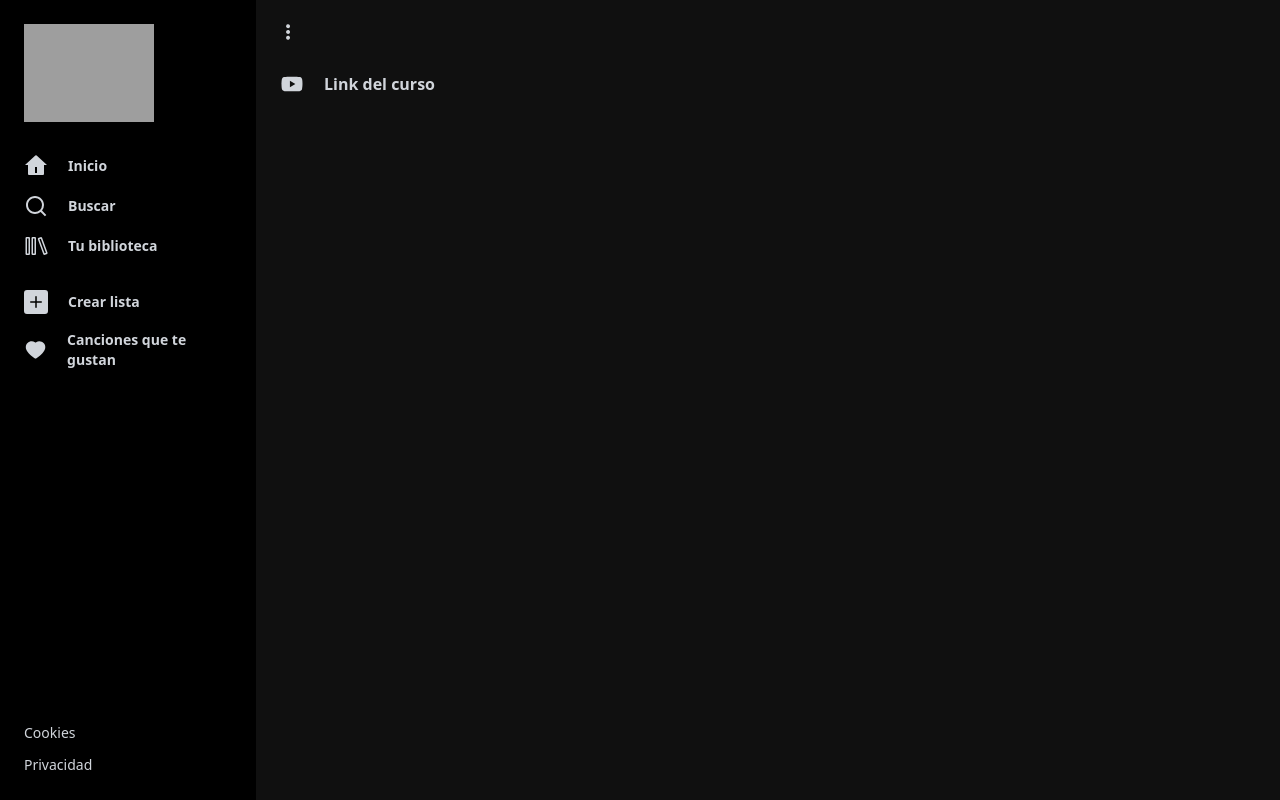
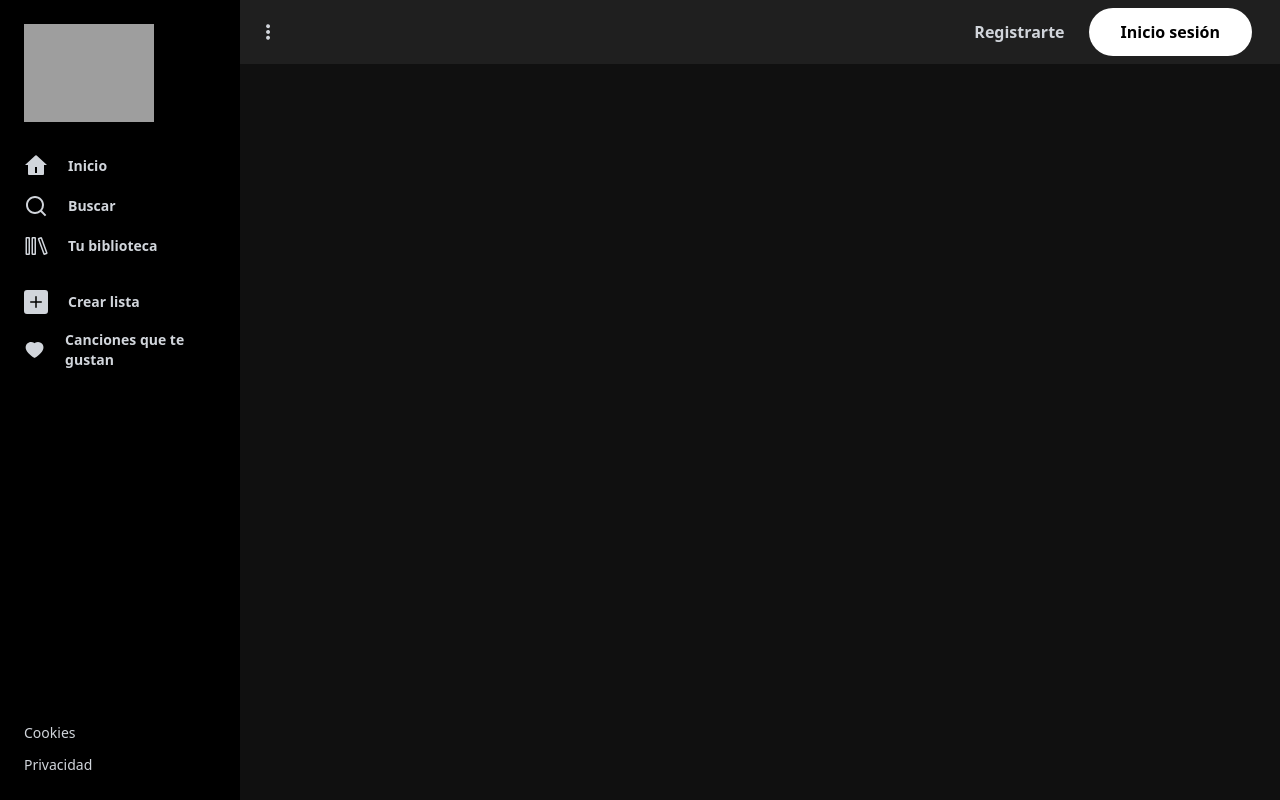
Before and after one commit to thorcazo/clon_spotify, a Next.js app: page / in a window 1280 px wide. Built offline with nearby package versions, Linux system fonts and the light colour scheme; grey boxes are pictures that could not be loaded.

Commit message:
Creando mediaqueries

```diff
--- a/components/Header.js
+++ b/components/Header.js
@@ -4,21 +4,25 @@ import Link from 'next/link';
 import { AiFillHeart, AiFillYoutube } from 'react-icons/ai';
 
 
-const Header = () => {
+const Header = (props) => {
+
+  const { setshowSidebar } = props;
+
   return (
-    <header className='p-6 ml-64 md:w-[calc(100%-256px)]'>
-      <div>
+    <header className='fixed top-0 left-0 px-5 py-2 md:ml-60 w-full md:w-[calc(100%-240px)] bg-Spotify-gray-dark flex items-center justify-between' >
+      <div className=''>
         <SlOptionsVertical />
       </div>
-      <div className='mt-8'>
-        <ul>
-          <li>
-            <Link href='https://youtu.be/R21xx2fEFO8?t=4025' className='flex items-center gap-5 font-bold hover:text-gray-50 transition-colors' >
-              <AiFillYoutube className='text-2xl' /> Link del curso
-            </Link>
-          </li>
-        </ul>
+      <div className='flex gap-6 mr-2 '>
+        <button className='font-bold hover:scale-105 hover:text-white ease-in-out 	 '>Registrarte</button>
+        <button className='py-2 md:py-3 px-6 md:px-8 rounded-full bg-white text-black font-bold hover:scale-105 '>Inicio sesión</button>
+
       </div>
+      {/* <div className='mt-8'>
+        { <Link href='https://youtu.be/R21xx2fEFO8?t=4025' className='flex items-center gap-5 font-bold hover:text-gray-50 transition-colors' >
+          <AiFillYoutube className='text-2xl' /> Link curso
+        </Link> }
+      </div> */}
     </header>
 
   )
--- a/components/Sidebar.js
+++ b/components/Sidebar.js
@@ -9,9 +9,10 @@ import { AiFillHeart, AiFillYoutube } from 'react-icons/ai';
 
 
 
-const Sidebar = () => {
+const Sidebar = (props) => {
+    const { showSidebar, setshowSidebar } = props;
     return (
-        <div className='bg-Spotify-black-dark fixed top-0 left-0 w-64 h-full p-6  flex flex-col justify-between'>
+        <div className={`bg-Spotify-black-dark fixed top-0 w-60 h-full p-6  flex flex-col justify-between ${showSidebar ? "left-0" : "-leftfull"}md:left-0`}>
             <div>
                 <div className=''>
                     <Image src="https://storage.googleapis.com/pr-newsroom-wp/1/2018/11/Spotify_Logo_RGB_White.png"
--- a/pages/_app.js
+++ b/pages/_app.js
@@ -1,3 +1,4 @@
+import { useState } from 'react'
 import Head from 'next/head'
 import '../styles/globals.css'
 import Header from '../components/Header'
@@ -5,6 +6,7 @@ import Sidebar from '../components/Sidebar'
 
 
 function MyApp({ Component, pageProps }) {
+  const [showSidebar, setshowSidebar] = useState(false)
   return (
     <>
       <Head>
@@ -14,8 +16,8 @@ function MyApp({ Component, pageProps }) {
       </Head>
       <div className='bg-Spotify-black-gray min-h-screen text-gray-300'>
 
-        <Header />
-        <Sidebar />
+        <Header setshowSidebar={setshowSidebar} />
+        <Sidebar showSidebar={showSidebar} setshowSidebar={setshowSidebar} />
         <main>
           <Component {...pageProps} />
         </main>
--- a/tailwind.config.js
+++ b/tailwind.config.js
@@ -12,7 +12,7 @@ module.exports = {
         "Spotify-black-dark": "#000",
         "Spotify-white": "#fff",
         "Spotify-gray": "#b3b3b3",
-        "Spotify-gray-dark": "#808080",
+        "Spotify-gray-dark": "#1F1F1F",
       }
     },
   },
```
